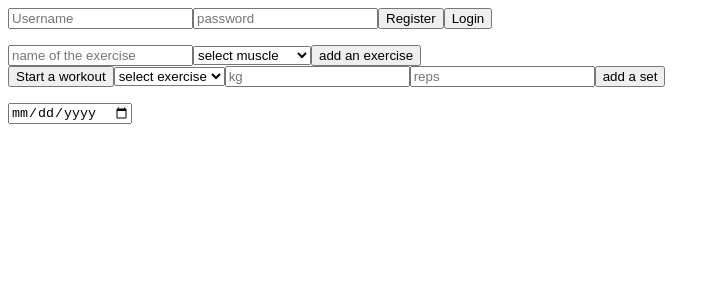
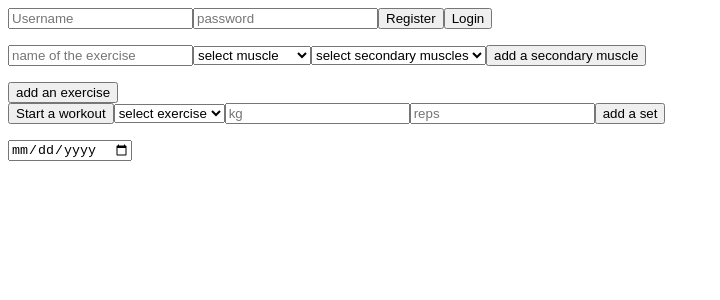
Before and after one commit to gianniskallionis/GymSets, a React app in the folder frontend/: page / in a window 1280 px wide. Shown: the top 300 px of the page, without its empty margins (0-720 px from the left). Built offline with nearby package versions, Linux system fonts and the light colour scheme; the HTML template or start-up script is replaced by a standard one.

Commit message:
created secondary Muscles form

```diff
--- a/frontend/src/components/ExerciseForm.jsx
+++ b/frontend/src/components/ExerciseForm.jsx
@@ -7,6 +7,7 @@ function  ExerciseFormComp({onAddExercise}) {
 const [exerciseName,setExerciseName]=useState("");
 const [primaryMuscle,setPrimaryMuscle]=useState("");
 const [secondaryMuscles,setSecondaryMuscles]=useState([]);
+const [currentSecondary,setCurrentSecondary]=useState("");
 
 const handleSubmit= async ()=>{
  if(primaryMuscle){
@@ -17,8 +18,14 @@ if (addExercise_response){
 setExerciseName("");
 setPrimaryMuscle("");
 setSecondaryMuscles([]);}
+    }}
 
-    }}
+const handleAddSecondary = ()=>{
+    if(currentSecondary && !secondaryMuscles.includes(currentSecondary)){
+        setSecondaryMuscles([...secondaryMuscles,currentSecondary]);
+        setCurrentSecondary("");
+        }
+    }
 
 
 
@@ -40,6 +47,26 @@ return (<div>
              {muscle}
         </option> ))}
     </select>
+
+    <select value={currentSecondary}  //inside the select we only draw , no logic
+    onChange = { (event)=> setCurrentSecondary(event.target.value) } >
+    <option value=""> {"select secondary muscles"} </option>
+   {muscles.map( muscle=>(                                                  // creates an option for every item in the array muscles
+            <option key={muscle} value={muscle}> {muscle}  </option>  // the .map() draws the 17 muscles
+         ))}   {/* inside the map we only draw, no logic  */}
+
+      </select>
+
+    <button onClick={handleAddSecondary}>
+        add a secondary muscle
+        </button>
+       <ul>
+           {secondaryMuscles.map(secM=>   (<li key={secM}>  {secM} </li> )    )  }
+        </ul>
+
+
+
+
     <button onClick={handleSubmit}>
         add an exercise
      </button>
```
